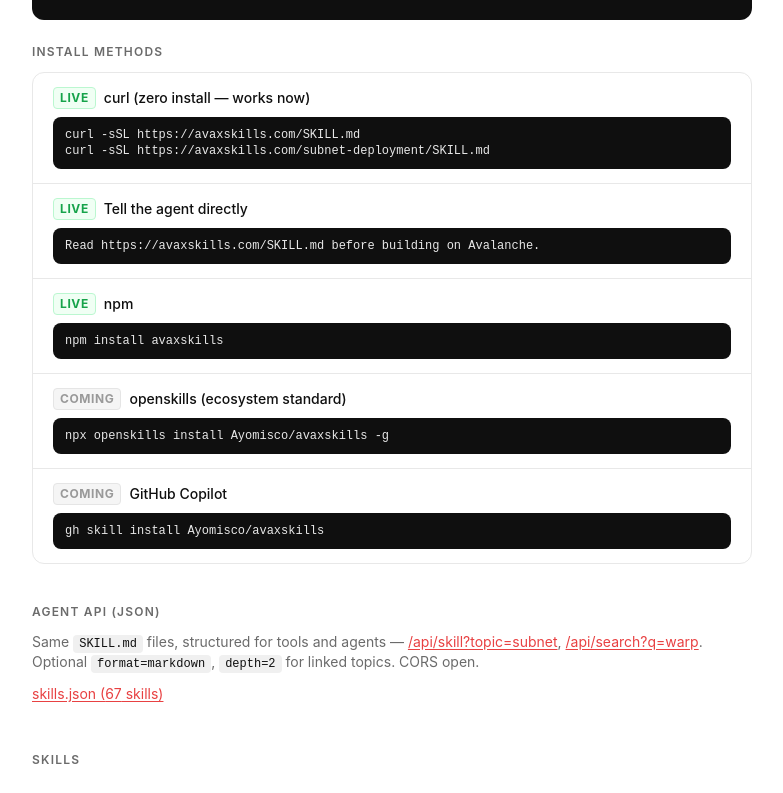
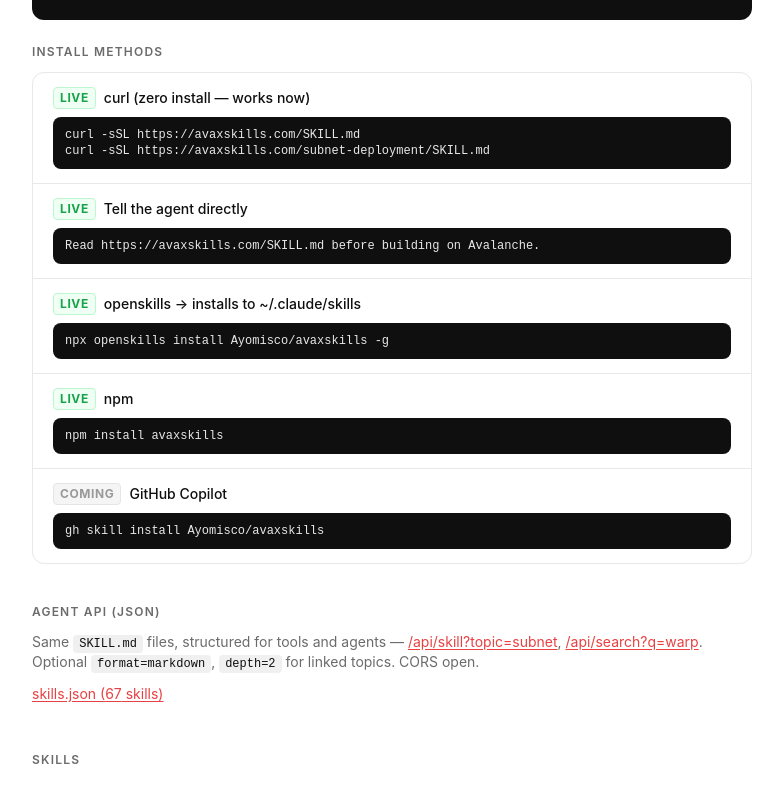
Before and after one commit to Ayomisco/avaxskills, a Next.js app in the folder website/: page / in a window 1280 px wide. Shown: the part 797-1590 px from the top of the page, without its empty margins (248-1031 px from the left). Built offline with nearby package versions, Linux system fonts and the light colour scheme.

Commit message:
feat: mark openskills as live, fix stray import in page.tsx

```diff
--- a/website/app/page.tsx
+++ b/website/app/page.tsx
@@ -283,16 +283,19 @@
                 code: `Read https://avaxskills.com/SKILL.md before building on Avalanche.`,
                 available: true,
               },
+
+              {
+                label: "openskills → installs to ~/.claude/skills",
+                code: `npx openskills install Ayomisco/avaxskills -g`,
+                available: true,
+              },
+
               {
                 label: "npm",
                 code: `npm install avaxskills`,
                 available: true,
               },
-              {
-                label: "openskills (ecosystem standard)",
-                code: `npx openskills install Ayomisco/avaxskills -g`,
-                available: false,
-              },
+
               {
                 label: "GitHub Copilot",
                 code: `gh skill install Ayomisco/avaxskills`,
```
Also changed, not shown: 1 other file (tests, documents, lock files or other folders).
